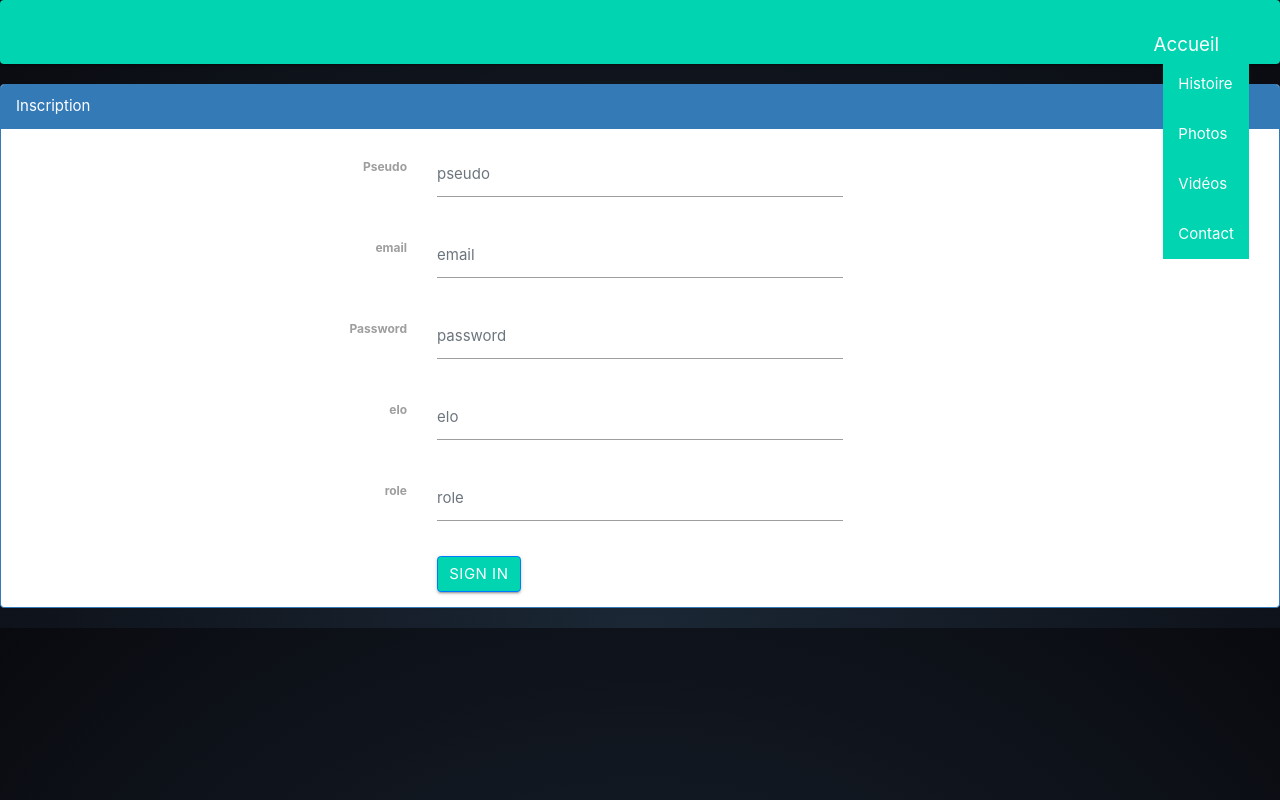
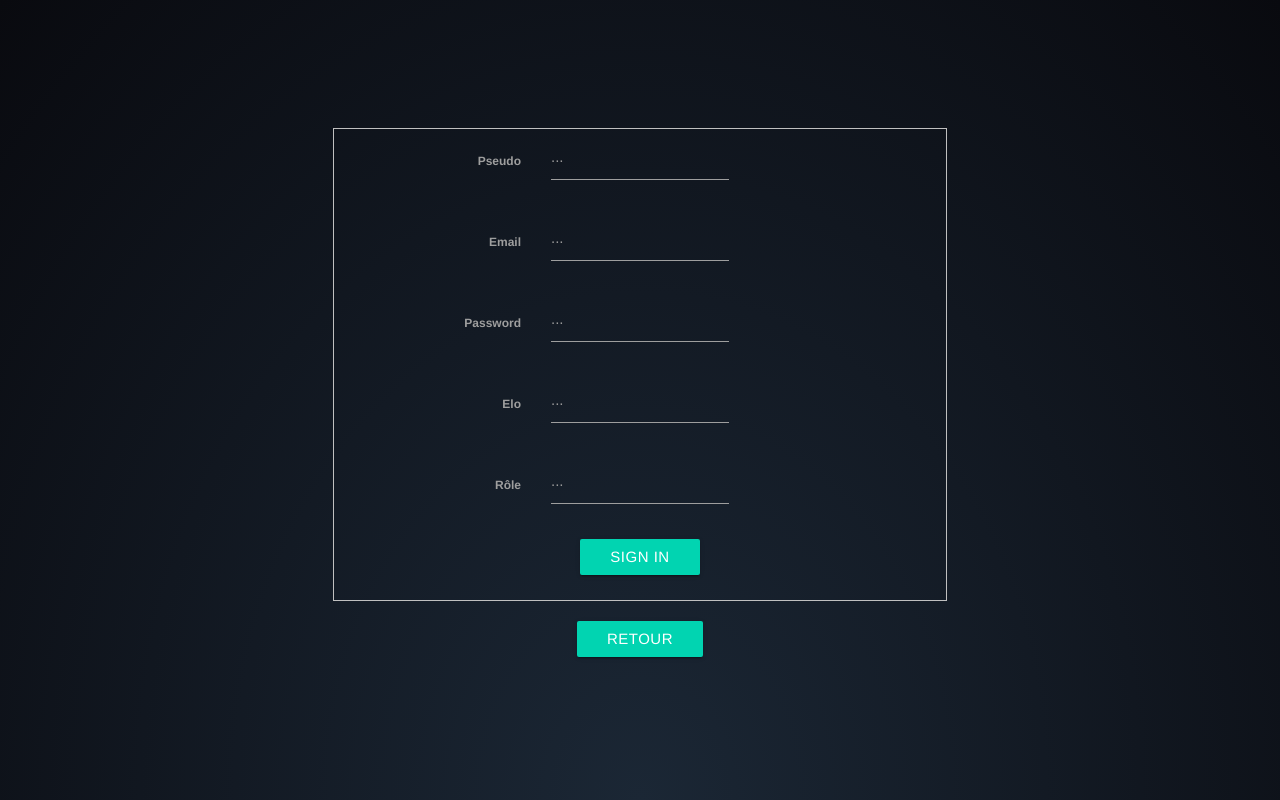
Before and after one commit to raphfar/L2P, a PHP site: page /signin.php in a window 1280 px wide. Run offline with PHP 8.4, Linux system fonts and the light colour scheme; some libraries are stand-ins or nearby versions.

Commit message:
Fix(Sign in) : Modifications Sign in
d

```diff
--- a/index.php
+++ b/index.php
@@ -1,6 +1,8 @@
 <?php
 include("navbar.php");
 ?>
+
+    <body>
 
     <a href="signin.php">s'enregisrer un compte</a> <br>
     <a href="login.php">se connecter</a> <br>
--- a/signin.php
+++ b/signin.php
@@ -1,23 +1,18 @@
 <?php
 session_start();
-require("config/db.php");
-include("navbar.php");
 include("header.php");
 
-
-
 if (isset($_POST["pseudo"])
-&&  isset($_POST["password"])
-&&  isset($_POST["email"])
-&&  isset($_POST["elo"])
-&&  isset($_POST["role"]))
-{
-  $pseudo   = htmlspecialchars($_POST["pseudo"]);
+    && isset($_POST["password"])
+    && isset($_POST["email"])
+    && isset($_POST["elo"])
+    && isset($_POST["role"])
+) {
+    $pseudo = htmlspecialchars($_POST["pseudo"]);
     $password = htmlspecialchars($_POST["password"]);
-  $email    = htmlspecialchars($_POST["email"]);
-  $elo    = htmlspecialchars($_POST["elo"]);
-  $role    = htmlspecialchars($_POST["role"]);
-
+    $email = htmlspecialchars($_POST["email"]);
+    $elo = htmlspecialchars($_POST["elo"]);
+    $role = htmlspecialchars($_POST["role"]);
 
 
     //preparation de la requete : est ce que ce pseudo ou cet imal existe?
@@ -26,16 +21,14 @@ if (isset($_POST["pseudo"])
     $request->execute(
         array(
             "pseudo" => $pseudo,
-      "email" =>$email
+            "email" => $email
         )
     );
     //on reupere tous les membres correspondant a la requete
     $members = $request->fetchAll();
 
     //si il y en a 0, c'est qu'aucun membres avec ces identifiants exist, on peut le creer
-  if (sizeof($members) == 0)
-
-  {
+    if (sizeof($members) == 0) {
 
         //ici on fera l'insertion
         $request = $db->prepare("INSERT INTO users (pseudo, password, email, elo, role)
@@ -47,92 +40,84 @@ if (isset($_POST["pseudo"])
                 "email" => $email,
                 "elo" => $elo,
                 "role" => $role,
-
             )
         );
         header("Location:login.php");
 
-  }
-  // sinon on ne veut pas de doublon donc on ne creer pas
-  else{
+    } // sinon on ne veut pas de doublon donc on ne creait pas
+    else {
         echo "Cet utilisateur est déjà existant dans la base de données";
-
     }
 
-}
-else{
+} else {
     //echo "salut !";
 }
 ?>
-<!DOCTYPE html>
-<html lang="en">
-<head>
-    <meta charset="UTF-8">
-    <title>Sign in</title>
-    <link href="style/bootstrap.min.css" rel="stylesheet">
-    <link href="style/blog-home.css" rel="stylesheet">
-</head>
+
 <body>
-
- <div class="panel panel-primary">
-       <div class="panel-heading"> Inscription </div><br>
-<form class="form-horizontal" action ="signin.php" method="post">
+<div class="row">
+    <div class="col s6 offset-s3 sign">
+        <form class="form-horizontal" action="signin.php" method="post">
             <fieldset>
-
                 <!-- Text input-->
                 <div class="form-group">
-  <label class="col-md-4 control-label" for="pseudoinput">Pseudo</label>
+                    <label class="col-md-4 control-label position" for="pseudoinput">Pseudo</label>
                     <div class="col-md-4">
-  <input id="pseudo" name="pseudo" type="text" placeholder="pseudo" class="form-control input-md" required="">
-
+                        <input id="pseudo" name="pseudo" type="text" placeholder="..." class="form-control input-md"
+                               required="">
                     </div>
                 </div>
 
                 <!-- Text input-->
                 <div class="form-group">
-  <label class="col-md-4 control-label" for="emailinput">email</label>
+                    <label class="col-md-4 control-label position" for="emailinput">Email</label>
                     <div class="col-md-4">
-  <input id="email" name="email" type="email" placeholder="email" class="form-control input-md" required="">
-
+                        <input id="email" name="email" type="email" placeholder="..." class="form-control input-md"
+                               required="">
                     </div>
                 </div>
 
                 <!-- Password input-->
                 <div class="form-group">
-  <label class="col-md-4 control-label" for="passwordinput">Password</label>
+                    <label class="col-md-4 control-label position" for="passwordinput">Password</label>
                     <div class="col-md-4">
-    <input id="password" name="password" type="password" placeholder="password" class="form-control input-md" required="">
-
+                        <input id="password" name="password" type="password" placeholder="..."
+                               class="form-control input-md" required="">
                     </div>
                 </div>
 
                 <!-- elo input-->
                 <div class="form-group">
-  <label class="col-md-4 control-label" for="eloinput">elo</label>
+                    <label class="col-md-4 control-label position" for="eloinput">Elo</label>
                     <div class="col-md-4">
-    <input id="elo" name="elo" type="text" placeholder="elo" class="form-control input-md" required="">
-
+                        <input id="elo" name="elo" type="text" placeholder="..." class="form-control input-md"
+                               required="">
                     </div>
                 </div>
 
                 <!-- Password input-->
                 <div class="form-group">
-  <label class="col-md-4 control-label" for="roleinput">role</label>
+                    <label class="col-md-4 control-label position" for="roleinput">Rôle</label>
                     <div class="col-md-4">
-    <input id="role" name="role" type="text" placeholder="role" class="form-control input-md" required="">
-
+                        <input id="role" name="role" type="text" placeholder="..." class="form-control input-md"
+                               required="">
                     </div>
                 </div>
 
                 <!-- Button -->
                 <div class="form-group">
                     <label class="col-md-4 control-label" for="singlebutton"></label>
-  <div class="col-md-4">
+                    <div class="col-md-4 text-center">
                         <button id="singlebutton" name="singlebutton" class="btn btn-primary">Sign in</button>
                     </div>
                 </div>
-
             </fieldset>
         </form>
+    </div>
+</div>
+
+<div class="col-md-12 text-center">
+    <a href="index.php"><button id="singlebutton" name="singlebutton" class="btn btn-primary">Retour</button></a>
+</div>
+
 </body>
-</html>
--- a/style/style.css
+++ b/style/style.css
@@ -1,5 +1,11 @@
+html {
+    height: 100%;
+}
+
 body{
-    background: radial-gradient(ellipse at bottom, #1b2735 0%, #090a0f 100%);
+    min-height: 100%;
+    background: radial-gradient(ellipse at bottom, #1b2735 0%, #090a0f 100%) no-repeat center center fixed;
+    background-size: 100% 100%;
 }
 
 .nav {
@@ -24,3 +30,16 @@ body{
 .page-footer {
     background-color: #01d4b1 !important;
 }
+
+.sign {
+    margin-top: 10%;
+}
+
+.position {
+    margin-top: 2%;
+}
+
+.sign-button {
+    margin-left: auto;
+    margin-right: auto;
+}
```
Lines whose indentation alone changed are shown as unchanged.
